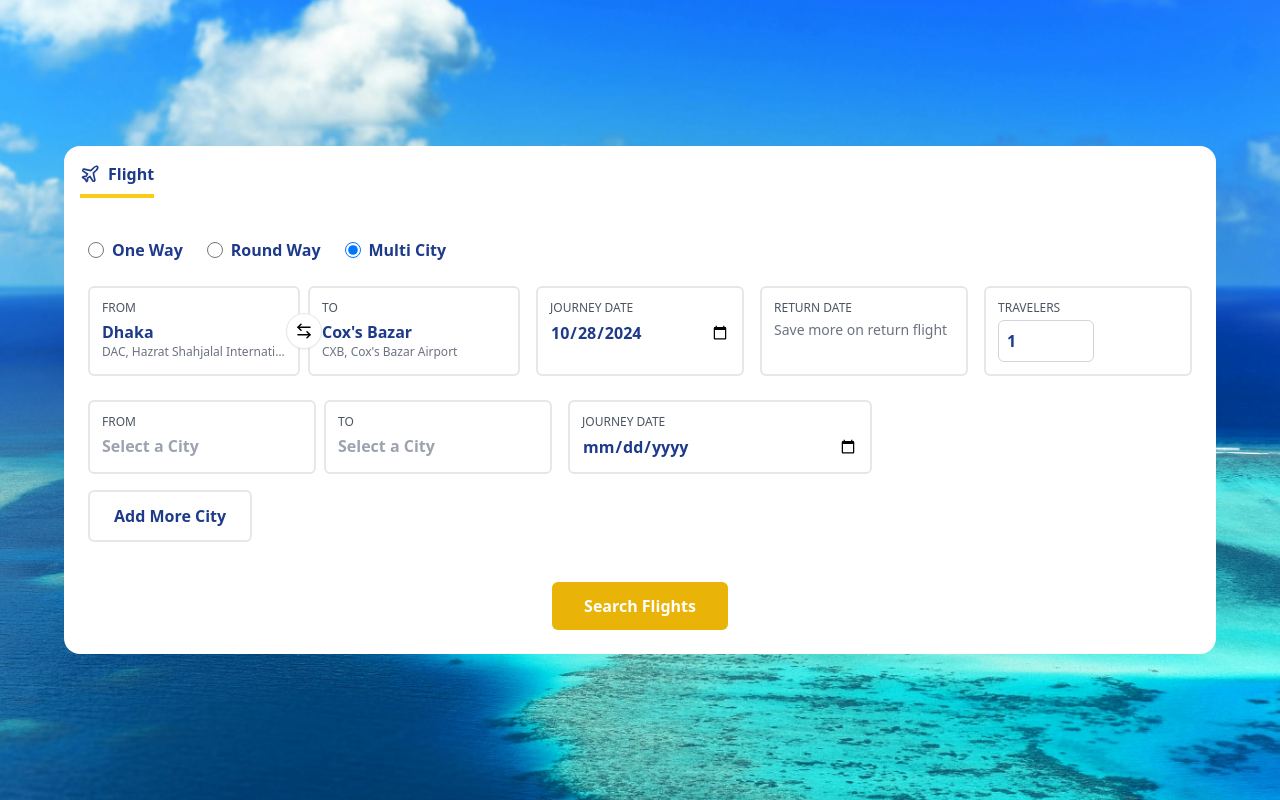
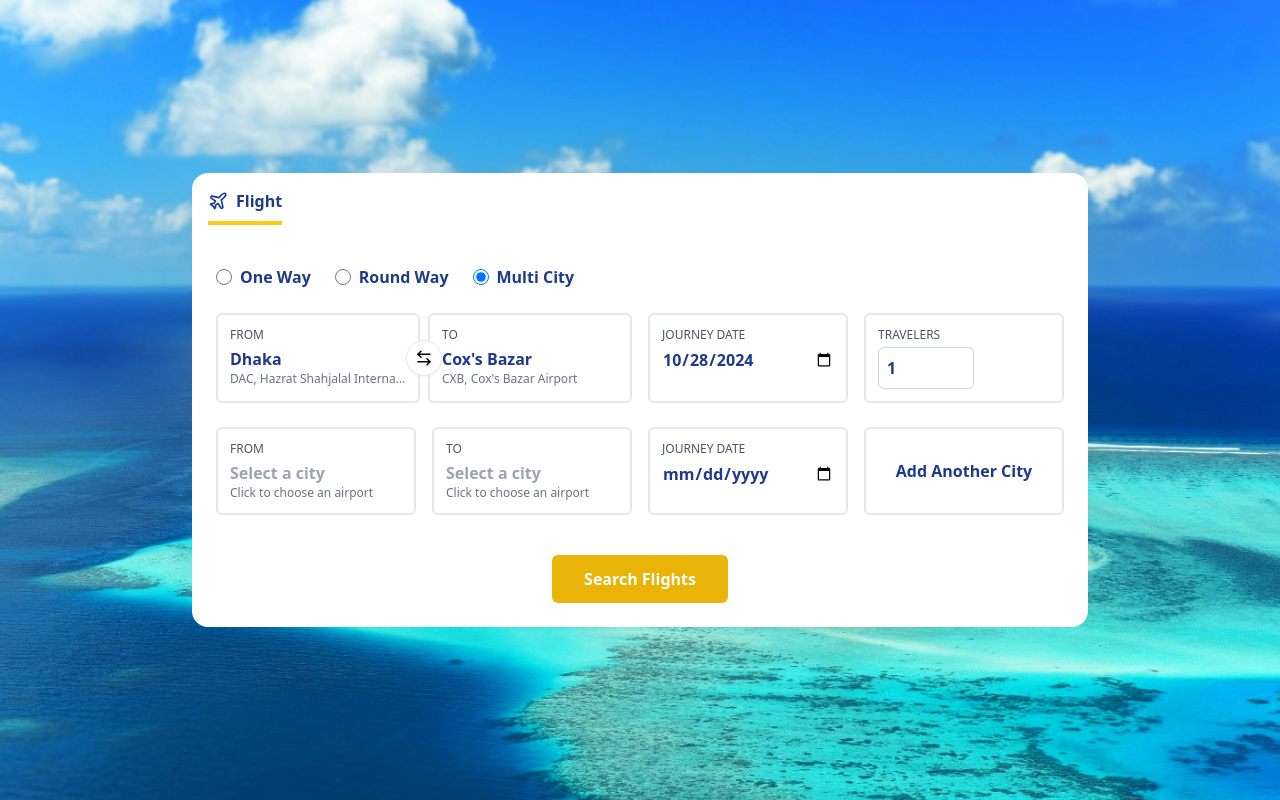
Before and after one commit to farijultanjim/BookNow, a Next.js app: page / in a window 1280 px wide. Both pictures are taken after a click on the label "Multi City". Built offline with nearby package versions, Linux system fonts and the light colour scheme.

Commit message:
initial design

```diff
--- a/app/page.jsx
+++ b/app/page.jsx
@@ -4,9 +4,8 @@ import Image from "next/image";
 
 export default function Home() {
   return (
-    <div className="h-screen bg-[url('/bg.jpg')] bg-cover bg-center flex items-center justify-center  p-5">
+    <div className="h-screen bg-[url('/bg.jpg')] bg-cover bg-center flex items-center justify-center p-5">
       <div >
-        {/* <FlightSearchForm /> */}
         <FlightSearchHero />
       </div>
     </div>
--- a/components/FlighSearchHero.jsx
+++ b/components/FlighSearchHero.jsx
@@ -79,7 +79,7 @@ const FlightSearchHero = () => {
   };
 
   return (
-    <div className="w-full max-w-6xl mx-auto">
+    <div className="max-w-4xl mx-auto">
       {/* Navigation Tabs */}
       <div className="bg-white rounded-t-2xl p-4">
         <div className="flex items-center gap-2 border-b-4 border-yellow-400 pb-2 w-fit">
@@ -127,8 +127,14 @@ const FlightSearchHero = () => {
         {/* Main Search Grid */}
         <div className="space-y-6">
           {/* First Row - Common for all trip types */}
-          <div className="grid grid-cols-1 md:grid-cols-2 lg:grid-cols-5 gap-4">
-            {/* From/To Container */}
+          <div
+            className={`grid gap-4 ${
+              tripType === "multiCity"
+                ? "grid-cols-1 md:grid-cols-2 lg:grid-cols-4 lg:grid-rows-1"
+                : "grid-cols-1 md:grid-cols-2 lg:grid-cols-5"
+            }`}
+          >
+            {/* From/To Container - Takes 2 columns in all layouts */}
             <div className="md:col-span-2 grid grid-cols-2 gap-2 relative">
               {/* From */}
               <div className="border-2 rounded-md p-3 bg-white">
@@ -180,7 +186,8 @@ const FlightSearchHero = () => {
               />
             </div>
 
-            {/* Return Date */}
+            {/* Return Date - Only show for non-multiCity */}
+            {tripType !== "multiCity" && (
               <div className="border-2 rounded-md p-3 bg-white">
                 <label className="text-xs text-gray-600 uppercase block mb-1">
                   RETURN DATE
@@ -198,6 +205,7 @@ const FlightSearchHero = () => {
                   </p>
                 )}
               </div>
+            )}
 
             {/* Travelers - Common for all trip types */}
             <div className="border-2 rounded-md p-3 bg-white">
@@ -220,9 +228,8 @@ const FlightSearchHero = () => {
               {multiCityLocations.map((location, index) => (
                 <div
                   key={index}
-                  className="grid grid-cols-1 md:grid-cols-7 gap-4"
+                  className="grid grid-cols-1 md:grid-cols-4 gap-4"
                 >
-                  <div className="md:col-span-3 grid grid-cols-2 gap-2">
                   {/* From */}
                   <div className="border-2 rounded-md p-3 bg-white">
                     <label className="text-xs text-gray-600 uppercase block mb-1">
@@ -231,14 +238,14 @@ const FlightSearchHero = () => {
                     <input
                       type="text"
                       value={location.from}
-                        placeholder="Select a City"
+                      placeholder="Select a city"
                       onChange={(e) =>
                         handleLocationChange(e.target.value, "from", index)
                       }
                       className="text-blue-900 font-semibold w-full outline-none"
                     />
-                      <div className="text-xs text-gray-500 truncate">
-                        {location.fromCode}
+                    <div className="text-xs text-gray-500">
+                      Click to choose an airport
                     </div>
                   </div>
 
@@ -250,20 +257,19 @@ const FlightSearchHero = () => {
                     <input
                       type="text"
                       value={location.to}
-                        placeholder="Select a City"
+                      placeholder="Select a city"
                       onChange={(e) =>
                         handleLocationChange(e.target.value, "to", index)
                       }
                       className="text-blue-900 font-semibold w-full outline-none"
                     />
-                      <div className="text-xs text-gray-500 truncate">
-                        {location.toCode}
-                      </div>
+                    <div className="text-xs text-gray-500">
+                      Click to choose an airport
                     </div>
                   </div>
 
                   {/* Journey Date */}
-                  <div className="md:col-span-2 border-2 rounded-md p-3 bg-white">
+                  <div className="border-2 rounded-md p-3 bg-white">
                     <label className="text-xs text-gray-600 uppercase block mb-1">
                       JOURNEY DATE
                     </label>
@@ -274,30 +280,30 @@ const FlightSearchHero = () => {
                         handleLocationChange(e.target.value, "date", index)
                       }
                       className="text-blue-900 font-semibold w-full outline-none"
+                      placeholder="Pick a date"
                     />
                   </div>
 
-                  {/* Delete Button */}
-                  {index > 0 && (
-                    <div className="flex items-center justify-end md:col-span-2">
+                  {/* Action Column (Delete or Add Another City) */}
+                  <div className="flex items-center border-2 rounded-md p-3 bg-white justify-center">
+                    {index === multiCityLocations.length - 1 ? (
+                      <button
+                        onClick={handleAddMultiCity}
+                        className="text-blue-900 font-semibold w-full h-full"
+                      >
+                        Add Another City
+                      </button>
+                    ) : (
                       <button
                         onClick={() => handleDeleteLocation(index)}
                         className="p-2 hover:bg-red-50 text-red-500 rounded-full"
                       >
                         <X size={20} />
                       </button>
-                    </div>
                     )}
                   </div>
+                </div>
               ))}
-
-              {/* Add City Button */}
-              <button
-                onClick={handleAddMultiCity}
-                className="w-full md:w-auto border-2 rounded-md px-6 py-3 text-blue-900 font-semibold hover:bg-gray-50"
-              >
-                Add More City
-              </button>
             </div>
           )}
         </div>
```
Lines whose indentation alone changed are shown as unchanged.
